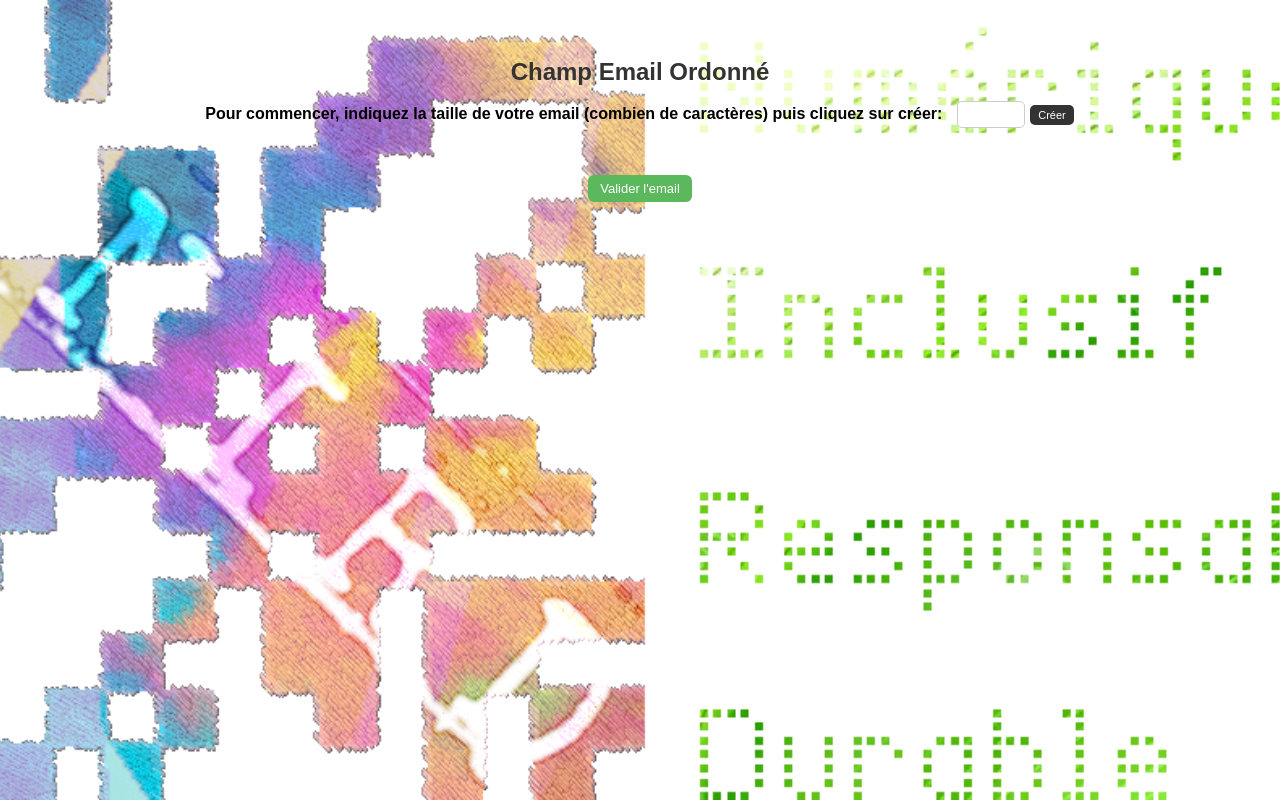
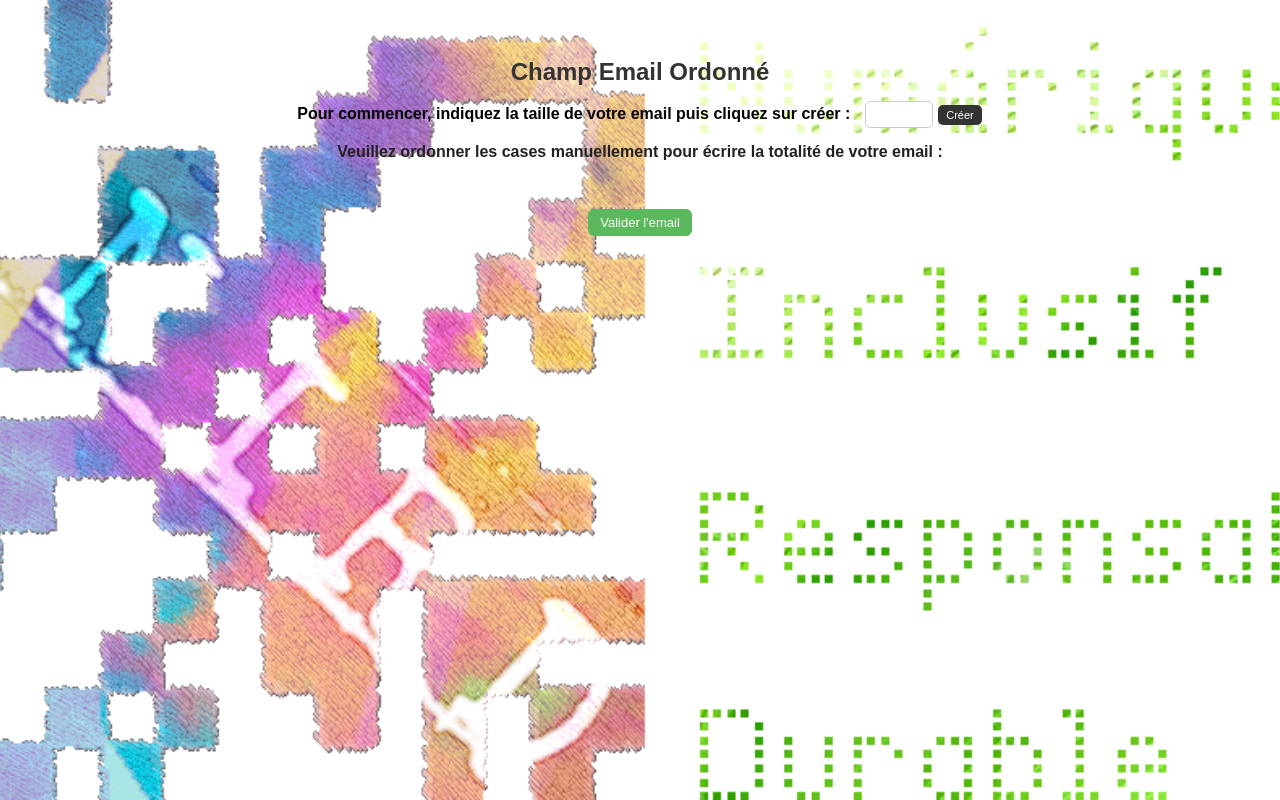
Before and after one commit to cheymahassine/email-ingerable, a plain HTML site: page index.html in a window 1280 px wide. Both pictures are taken after a click on the button "Créer". Drawn offline with Linux system fonts and the light colour scheme.

Commit message:
index.html

```diff
--- a/index.html
+++ b/index.html
@@ -7,13 +7,11 @@
   body {
     font-family: Arial, sans-serif;
 
-    /* ====== ARRIÈRE-PLAN AJOUTÉ ====== */
     background-image: url("NIRD_final_vert_transp-1.png");
-    background-size: cover;        /* l’image couvre toute la page */
-    background-repeat: no-repeat;  /* pas de répétition */
-    background-position: center;   /* centrée */
-    background-attachment: fixed;  /* effet légèrement "parallaxe" */
-    /* ================================= */
+    background-size: cover;
+    background-repeat: no-repeat;
+    background-position: center;
+    background-attachment: fixed;
 
     padding: 30px;
     text-align: center;
@@ -108,9 +106,12 @@
 
 <h2>Champ Email Ordonné </h2>
 
-<label>Pour commencer, indiquez la taille de votre email (combien de caractères) puis cliquez sur créer:</label>
+<label>Pour commencer, indiquez la taille de votre email puis cliquez sur créer :</label>
 <input type="number" id="emailLength" min="1" max="60">
 <button onclick="generateBoxes()">Créer</button>
+
+<!-- MESSAGE AJOUTÉ ICI -->
+<p id="instruction" style="font-weight:bold; margin-top:15px; color:#222;"></p>
 
 <div id="charBoxes"></div>
 <div id="finalEmail"></div>
@@ -124,12 +125,20 @@ let indices = [];
 function generateBoxes() {
   const length = document.getElementById("emailLength").value;
   const container = document.getElementById("charBoxes");
+
+  // Effacer contenu précédent
   container.innerHTML = "";
   intervals.forEach(clearInterval);
   intervals = [];
   indices = [];
   document.getElementById("finalEmail").innerHTML = "";
 
+  // ====== AFFICHER LE MESSAGE =========
+  document.getElementById("instruction").textContent =
+    "Veuillez ordonner les cases manuellement pour écrire la totalité de votre email :";
+  // =====================================
+
+  // Générer les cases
   for (let i = 0; i < length; i++) {
     const box = document.createElement("div");
     box.className = "box";
```
